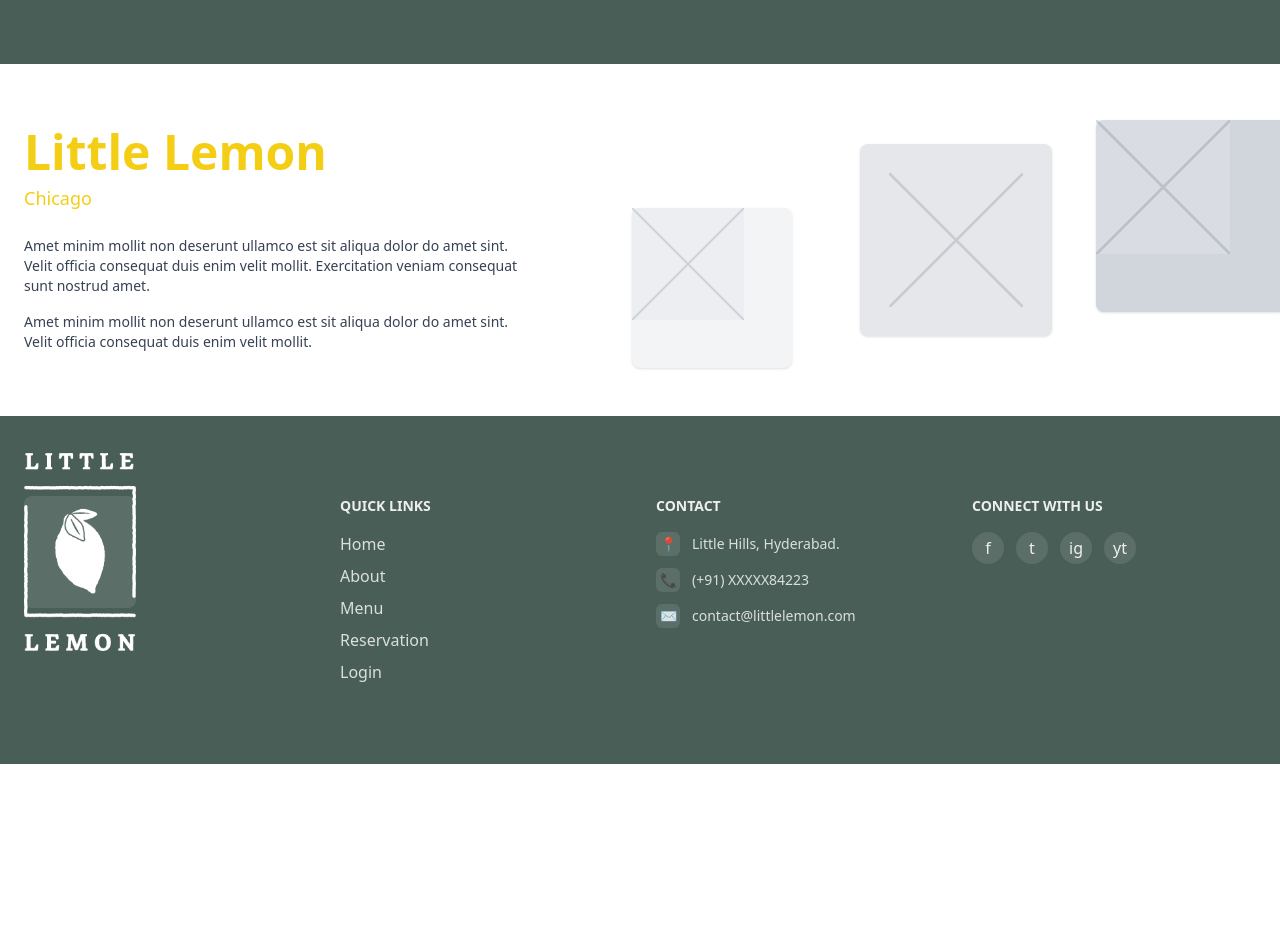
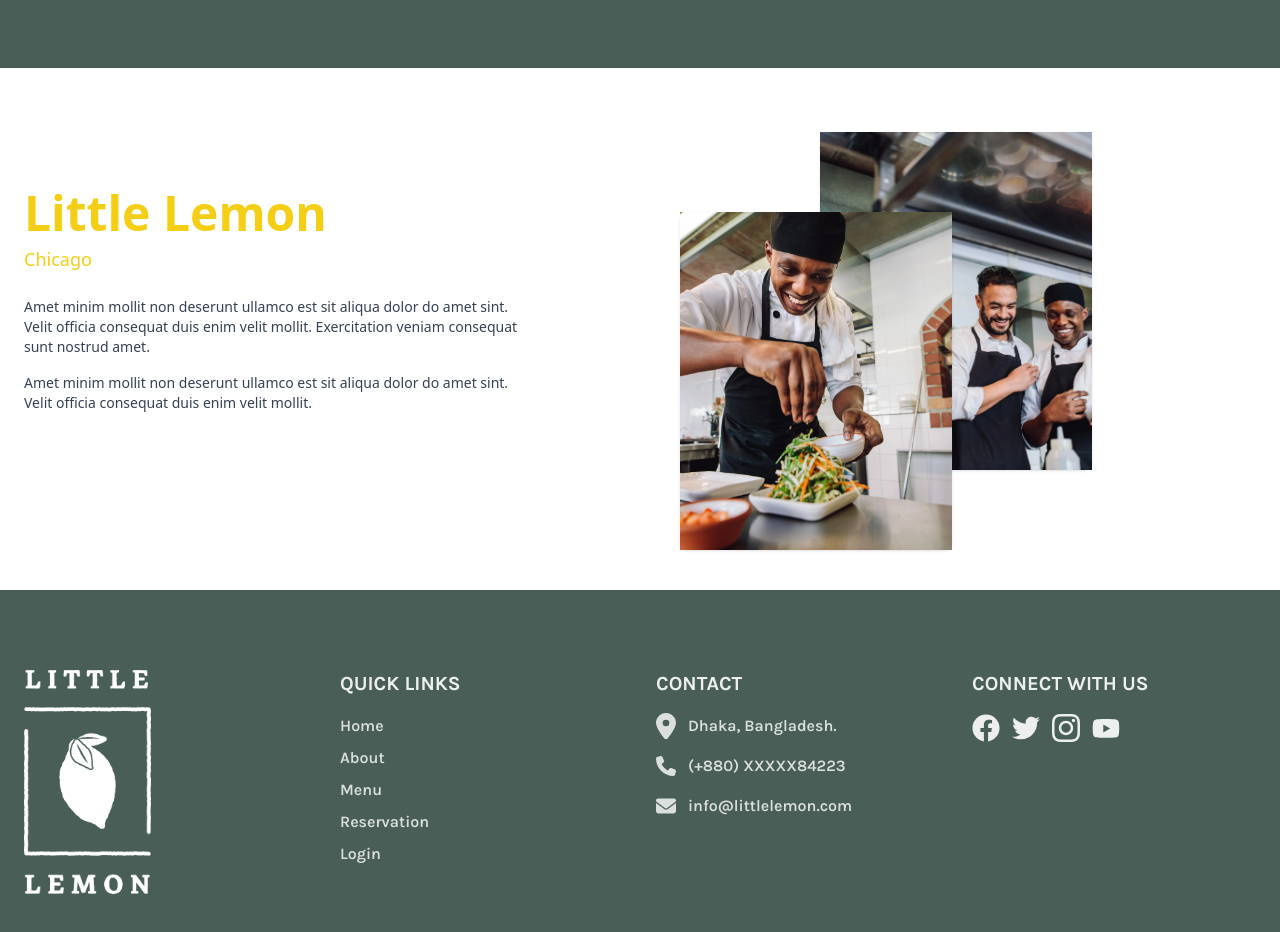
Before and after one commit to abnahid/Little-Lemon-abnahid, a React (Vite) app: page / in a window 1280 px wide. Shown: the part 1800-2732 px from the top of the page. Before the commit the page ends 2564 px from the top, so only its background shows below. Built offline with nearby package versions, Linux system fonts and the light colour scheme; a web font is replaced by a local one.

Commit message:
Add images for restaurant chef and Mario, update footer and about sections, enhance banner button style, and improve testimonial formatting

```diff
--- a/src/components/Footer.tsx
+++ b/src/components/Footer.tsx
@@ -2,19 +2,17 @@ import React from "react";
 
 const Footer: React.FC = () => {
   return (
-    <footer className="text-primary-foreground bg-primary">
+    <footer className="text-primary-foreground bg-primary font-karla">
       <div className="max-w-7xl mx-auto px-6 py-20">
         <div className="grid grid-cols-1 md:grid-cols-4 gap-8 items-start">
-          <div className="w-28 h-28 rounded-md bg-white/10 flex items-center justify-center">
-            <img src="/images/footer.png" alt="" />
-          </div>
+          <img src="/images/footer.png" alt="" className="h-56" />
 
           {/* Quick links */}
           <div>
-            <h4 className="text-sm font-semibold text-white/90 mb-4">
+            <h4 className="text-xl font-bold text-white/90 mb-4">
               QUICK LINKS
             </h4>
-            <ul className="space-y-2 text-white/80">
+            <ul className="space-y-2 text-white/80 text-md font-semibold">
               <li>
                 <a href="#" className="hover:underline">
                   Home
@@ -45,34 +43,74 @@ const Footer: React.FC = () => {
 
           {/* Contact */}
           <div>
-            <h4 className="text-sm font-semibold text-white/90 mb-4">
-              CONTACT
-            </h4>
-            <ul className="space-y-3 text-white/80 text-sm">
+            <h4 className="text-xl font-bold text-white/90 mb-4">CONTACT</h4>
+            <ul className="space-y-4 text-white/80 text-md font-semibold">
               <li className="flex items-center gap-3">
-                <span className="w-6 h-6 flex items-center justify-center bg-white/10 rounded-sm">
-                  📍
+                <span className="w-5 h-5 flex items-center justify-center  rounded-sm">
+                  <svg
+                    aria-hidden="true"
+                    focusable="false"
+                    data-prefix="fas"
+                    data-icon="location-dot"
+                    class="svg-inline--fa fa-location-dot "
+                    role="img"
+                    xmlns="http://www.w3.org/2000/svg"
+                    viewBox="0 0 384 512"
+                  >
+                    <path
+                      fill="currentColor"
+                      d="M215.7 499.2C267 435 384 279.4 384 192C384 86 298 0 192 0S0 86 0 192c0 87.4 117 243 168.3 307.2c12.3 15.3 35.1 15.3 47.4 0zM192 128a64 64 0 1 1 0 128 64 64 0 1 1 0-128z"
+                    ></path>
+                  </svg>
                 </span>
-                <span>Little Hills, Hyderabad.</span>
+                <span>Dhaka, Bangladesh.</span>
               </li>
               <li className="flex items-center gap-3">
-                <span className="w-6 h-6 flex items-center justify-center bg-white/10 rounded-sm">
-                  📞
+                <span className="w-5 h-5 flex items-center justify-center  rounded-sm">
+                  <svg
+                    aria-hidden="true"
+                    focusable="false"
+                    data-prefix="fas"
+                    data-icon="phone"
+                    class="svg-inline--fa fa-phone "
+                    role="img"
+                    xmlns="http://www.w3.org/2000/svg"
+                    viewBox="0 0 512 512"
+                  >
+                    <path
+                      fill="currentColor"
+                      d="M164.9 24.6c-7.7-18.6-28-28.5-47.4-23.2l-88 24C12.1 30.2 0 46 0 64C0 311.4 200.6 512 448 512c18 0 33.8-12.1 38.6-29.5l24-88c5.3-19.4-4.6-39.7-23.2-47.4l-96-40c-16.3-6.8-35.2-2.1-46.3 11.6L304.7 368C234.3 334.7 177.3 277.7 144 207.3L193.3 167c13.7-11.2 18.4-30 11.6-46.3l-40-96z"
+                    ></path>
+                  </svg>
                 </span>
-                <span>(+91) XXXXX84223</span>
+                <span>(+880) XXXXX84223</span>
               </li>
               <li className="flex items-center gap-3">
-                <span className="w-6 h-6 flex items-center justify-center bg-white/10 rounded-sm">
-                  ✉️
+                <span className="w-5 h-5 flex items-center justify-center  rounded-sm">
+                  <svg
+                    aria-hidden="true"
+                    focusable="false"
+                    data-prefix="fas"
+                    data-icon="envelope"
+                    class="svg-inline--fa fa-envelope "
+                    role="img"
+                    xmlns="http://www.w3.org/2000/svg"
+                    viewBox="0 0 512 512"
+                  >
+                    <path
+                      fill="currentColor"
+                      d="M48 64C21.5 64 0 85.5 0 112c0 15.1 7.1 29.3 19.2 38.4L236.8 313.6c11.4 8.5 27 8.5 38.4 0L492.8 150.4c12.1-9.1 19.2-23.3 19.2-38.4c0-26.5-21.5-48-48-48H48zM0 176V384c0 35.3 28.7 64 64 64H448c35.3 0 64-28.7 64-64V176L294.4 339.2c-22.8 17.1-54 17.1-76.8 0L0 176z"
+                    ></path>
+                  </svg>
                 </span>
-                <span>contact@littlelemon.com</span>
+                <span>info@littlelemon.com</span>
               </li>
             </ul>
           </div>
 
           {/* Social */}
           <div>
-            <h4 className="text-sm font-semibold text-white/90 mb-4">
+            <h4 className="text-xl font-bold text-white/90 mb-4">
               CONNECT WITH US
             </h4>
             <div className="flex items-center gap-3 text-white/90">
@@ -80,30 +118,86 @@ const Footer: React.FC = () => {
               <a
                 href="#"
                 aria-label="facebook"
-                className="w-8 h-8 rounded-full bg-white/10 flex items-center justify-center"
+                className="w-7 h-7 rounded-full  flex items-center justify-center"
               >
-                f
+                <svg
+                  aria-hidden="true"
+                  focusable="false"
+                  data-prefix="fab"
+                  data-icon="facebook"
+                  class="svg-inline--fa fa-facebook "
+                  role="img"
+                  xmlns="http://www.w3.org/2000/svg"
+                  viewBox="0 0 512 512"
+                >
+                  <path
+                    fill="currentColor"
+                    d="M504 256C504 119 393 8 256 8S8 119 8 256c0 123.78 90.69 226.38 209.25 245V327.69h-63V256h63v-54.64c0-62.15 37-96.48 93.67-96.48 27.14 0 55.52 4.84 55.52 4.84v61h-31.28c-30.8 0-40.41 19.12-40.41 38.73V256h68.78l-11 71.69h-57.78V501C413.31 482.38 504 379.78 504 256z"
+                  ></path>
+                </svg>
               </a>
               <a
                 href="#"
                 aria-label="twitter"
-                className="w-8 h-8 rounded-full bg-white/10 flex items-center justify-center"
+                className="w-7 h-7 rounded-full  flex items-center justify-center"
               >
-                t
+                <svg
+                  aria-hidden="true"
+                  focusable="false"
+                  data-prefix="fab"
+                  data-icon="twitter"
+                  class="svg-inline--fa fa-twitter "
+                  role="img"
+                  xmlns="http://www.w3.org/2000/svg"
+                  viewBox="0 0 512 512"
+                >
+                  <path
+                    fill="currentColor"
+                    d="M459.37 151.716c.325 4.548.325 9.097.325 13.645 0 138.72-105.583 298.558-298.558 298.558-59.452 0-114.68-17.219-161.137-47.106 8.447.974 16.568 1.299 25.34 1.299 49.055 0 94.213-16.568 130.274-44.832-46.132-.975-84.792-31.188-98.112-72.772 6.498.974 12.995 1.624 19.818 1.624 9.421 0 18.843-1.3 27.614-3.573-48.081-9.747-84.143-51.98-84.143-102.985v-1.299c13.969 7.797 30.214 12.67 47.431 13.319-28.264-18.843-46.781-51.005-46.781-87.391 0-19.492 5.197-37.36 14.294-52.954 51.655 63.675 129.3 105.258 216.365 109.807-1.624-7.797-2.599-15.918-2.599-24.04 0-57.828 46.782-104.934 104.934-104.934 30.213 0 57.502 12.67 76.67 33.137 23.715-4.548 46.456-13.32 66.599-25.34-7.798 24.366-24.366 44.833-46.132 57.827 21.117-2.273 41.584-8.122 60.426-16.243-14.292 20.791-32.161 39.308-52.628 54.253z"
+                  ></path>
+                </svg>
               </a>
               <a
                 href="#"
                 aria-label="instagram"
-                className="w-8 h-8 rounded-full bg-white/10 flex items-center justify-center"
+                className="w-7 h-7 rounded-full  flex items-center justify-center"
               >
-                ig
+                <svg
+                  aria-hidden="true"
+                  focusable="false"
+                  data-prefix="fab"
+                  data-icon="instagram"
+                  class="svg-inline--fa fa-instagram "
+                  role="img"
+                  xmlns="http://www.w3.org/2000/svg"
+                  viewBox="0 0 448 512"
+                >
+                  <path
+                    fill="currentColor"
+                    d="M224.1 141c-63.6 0-114.9 51.3-114.9 114.9s51.3 114.9 114.9 114.9S339 319.5 339 255.9 287.7 141 224.1 141zm0 189.6c-41.1 0-74.7-33.5-74.7-74.7s33.5-74.7 74.7-74.7 74.7 33.5 74.7 74.7-33.6 74.7-74.7 74.7zm146.4-194.3c0 14.9-12 26.8-26.8 26.8-14.9 0-26.8-12-26.8-26.8s12-26.8 26.8-26.8 26.8 12 26.8 26.8zm76.1 27.2c-1.7-35.9-9.9-67.7-36.2-93.9-26.2-26.2-58-34.4-93.9-36.2-37-2.1-147.9-2.1-184.9 0-35.8 1.7-67.6 9.9-93.9 36.1s-34.4 58-36.2 93.9c-2.1 37-2.1 147.9 0 184.9 1.7 35.9 9.9 67.7 36.2 93.9s58 34.4 93.9 36.2c37 2.1 147.9 2.1 184.9 0 35.9-1.7 67.7-9.9 93.9-36.2 26.2-26.2 34.4-58 36.2-93.9 2.1-37 2.1-147.8 0-184.8zM398.8 388c-7.8 19.6-22.9 34.7-42.6 42.6-29.5 11.7-99.5 9-132.1 9s-102.7 2.6-132.1-9c-19.6-7.8-34.7-22.9-42.6-42.6-11.7-29.5-9-99.5-9-132.1s-2.6-102.7 9-132.1c7.8-19.6 22.9-34.7 42.6-42.6 29.5-11.7 99.5-9 132.1-9s102.7-2.6 132.1 9c19.6 7.8 34.7 22.9 42.6 42.6 11.7 29.5 9 99.5 9 132.1s2.7 102.7-9 132.1z"
+                  ></path>
+                </svg>
               </a>
               <a
                 href="#"
                 aria-label="youtube"
-                className="w-8 h-8 rounded-full bg-white/10 flex items-center justify-center"
+                className="w-7 h-7 rounded-full flex items-center justify-center"
               >
-                yt
+                <svg
+                  aria-hidden="true"
+                  focusable="false"
+                  data-prefix="fab"
+                  data-icon="youtube"
+                  class="svg-inline--fa fa-youtube "
+                  role="img"
+                  xmlns="http://www.w3.org/2000/svg"
+                  viewBox="0 0 576 512"
+                >
+                  <path
+                    fill="currentColor"
+                    d="M549.655 124.083c-6.281-23.65-24.787-42.276-48.284-48.597C458.781 64 288 64 288 64S117.22 64 74.629 75.486c-23.497 6.322-42.003 24.947-48.284 48.597-11.412 42.867-11.412 132.305-11.412 132.305s0 89.438 11.412 132.305c6.281 23.65 24.787 41.5 48.284 47.821C117.22 448 288 448 288 448s170.78 0 213.371-11.486c23.497-6.321 42.003-24.171 48.284-47.821 11.412-42.867 11.412-132.305 11.412-132.305s0-89.438-11.412-132.305zm-317.51 213.508V175.185l142.739 81.205-142.739 81.201z"
+                  ></path>
+                </svg>
               </a>
             </div>
           </div>
--- a/src/components/Home/About.tsx
+++ b/src/components/Home/About.tsx
@@ -2,7 +2,7 @@ import React from "react";
 
 const About: React.FC = () => {
   return (
-    <section className="max-w-7xl mx-auto px-6 py-16">
+    <section className="max-w-7xl mx-auto px-6 pt-16 pb-30">
       <div className="grid grid-cols-1 lg:grid-cols-2 gap-8 items-center">
         {/* Left: headings and paragraphs */}
         <div className="order-2 lg:order-1">
@@ -27,93 +27,24 @@ const About: React.FC = () => {
 
         {/* Right: stacked image placeholders */}
         <div className="relative flex justify-center order-1 lg:order-2 mb-6 lg:mb-0">
-          <div className="w-48 h-48 bg-gray-200 rounded-md shadow-sm flex items-center justify-center">
-            <svg
-              width="70%"
-              height="70%"
-              viewBox="0 0 100 100"
-              xmlns="http://www.w3.org/2000/svg"
-              className="opacity-40"
-            >
-              <rect width="100" height="100" fill="#e5e7eb" />
-              <line
-                x1="0"
-                y1="0"
-                x2="100"
-                y2="100"
-                stroke="#9ca3af"
-                strokeWidth="2"
-              />
-              <line
-                x1="100"
-                y1="0"
-                x2="0"
-                y2="100"
-                stroke="#9ca3af"
-                strokeWidth="2"
-              />
-            </svg>
+          <div className="bg-gray-200 rounded-md shadow-sm flex items-center justify-center left-0 -bottom-10 transform translate-y-20 -translate-x-35 z-10">
+            <img
+              src="/images/restaurant chef B-min.webp"
+              alt=""
+              className=" w-[272px] h-[338px] object-cover object-left-center"
+            />
           </div>
 
-          <div className="w-48 h-48 bg-gray-300 rounded-md shadow-sm absolute right-0 top-0 transform translate-x-8 -translate-y-6">
-            <svg
-              width="70%"
-              height="70%"
-              viewBox="0 0 100 100"
-              xmlns="http://www.w3.org/2000/svg"
-              className="opacity-40"
-            >
-              <rect width="100" height="100" fill="#e5e7eb" />
-              <line
-                x1="0"
-                y1="0"
-                x2="100"
-                y2="100"
-                stroke="#9ca3af"
-                strokeWidth="2"
-              />
-              <line
-                x1="100"
-                y1="0"
-                x2="0"
-                y2="100"
-                stroke="#9ca3af"
-                strokeWidth="2"
-              />
-            </svg>
-          </div>
-
-          <div className="w-40 h-40 bg-gray-100 rounded-md shadow-sm absolute left-0 bottom-0 transform -translate-x-6 translate-y-8">
-            <svg
-              width="70%"
-              height="70%"
-              viewBox="0 0 100 100"
-              xmlns="http://www.w3.org/2000/svg"
-              className="opacity-40"
-            >
-              <rect width="100" height="100" fill="#e5e7eb" />
-              <line
-                x1="0"
-                y1="0"
-                x2="100"
-                y2="100"
-                stroke="#9ca3af"
-                strokeWidth="2"
-              />
-              <line
-                x1="100"
-                y1="0"
-                x2="0"
-                y2="100"
-                stroke="#9ca3af"
-                strokeWidth="2"
-              />
-            </svg>
+          <div className="bg-gray-300 rounded-md shadow-sm absolute ">
+            <img
+              src="/images/Mario and Adrian b-min.webp"
+              alt=""
+              className=" w-[272px] h-[338px] object-cover object-center"
+            />
           </div>
         </div>
       </div>
     </section>
   );
 };
-
 export default About;
--- a/src/components/Home/Banner.tsx
+++ b/src/components/Home/Banner.tsx
@@ -20,7 +20,7 @@ const Banner: React.FC = () => {
 
             <div className="mt-8">
               <Button
-                className="rounded-md bg-secondary text-primary hover:bg-primary-foreground/90 text-xl py-5 font-bold font-karla"
+                className="rounded-full bg-yellow-400 text-primary hover:bg-yellow-500 px-5  text-xl py-5.5 font-bold font-karla"
                 variant="default"
               >
                 Reserve a Table
--- a/src/components/Home/maneu.tsx
+++ b/src/components/Home/maneu.tsx
@@ -32,7 +32,7 @@ const Maneu: React.FC = () => {
   return (
     <section className="max-w-7xl mx-auto px-6 py-22">
       <div className="flex items-center justify-between mb-16">
-        <h2 className="text-3xl sm:text-4xl font-extrabold text-secondary">
+        <h2 className="text-3xl sm:text-4xl font-extrabold text-secondary font-karla">
           This Week Specials!
         </h2>
 
--- a/src/components/Home/testimonial.tsx
+++ b/src/components/Home/testimonial.tsx
@@ -5,7 +5,7 @@ const reviews = [
     id: 1,
     name: "Ayesha Khan",
     rating: 5,
-    text: "Amazing food and friendly staff! The lemon dessert was the highlight — light, tangy and perfect.",
+    text: "Amazing food and friendly staff! The lemon dessert was the highlight light, tangy and perfect.",
   },
   {
     id: 2,
@@ -17,7 +17,7 @@ const reviews = [
     id: 3,
     name: "Fatima Noor",
     rating: 5,
-    text: "Best Greek salad I've had outside Greece — fresh, crunchy and well seasoned. Highly recommend!",
+    text: "Best Greek salad I've had outside Greece fresh, crunchy and well seasoned. Highly recommend!",
   },
   {
     id: 4,
@@ -31,10 +31,9 @@ const Testimonial: React.FC = () => {
   return (
     <section className="w-full bg-primary text-primary-foreground py-24">
       <div className="max-w-7xl mx-auto px-6">
-        <h2 className="text-center text-2xl sm:text-3xl font-semibold text-secondary mb-8">
+        <h2 className="text-center text-3xl sm:text-4xl font-extrabold text-secondary font-karla mb-8">
           Testimonials
         </h2>
-
         <div className="grid grid-cols-1 sm:grid-cols-2 lg:grid-cols-4 gap-6">
           {reviews.map((r) => (
             <div
@@ -71,9 +70,9 @@ const Testimonial: React.FC = () => {
                 </div>
               </div>
 
-              <p className="mt-4 text-sm text-gray-600 flex-1">{r.text}</p>
+              <p className="mt-4 text-sm text-gray-600 flex-1 ">{r.text}</p>
 
-              <div className="mt-4 text-sm text-gray-500">Verified diner</div>
+              <div className="mt-4 text-sm text-gray-500 ">Verified diner</div>
             </div>
           ))}
         </div>
```
Also changed, not shown: public/images/Mario and Adrian b-min.webp (added), public/images/restaurant chef B-min.webp (added).
